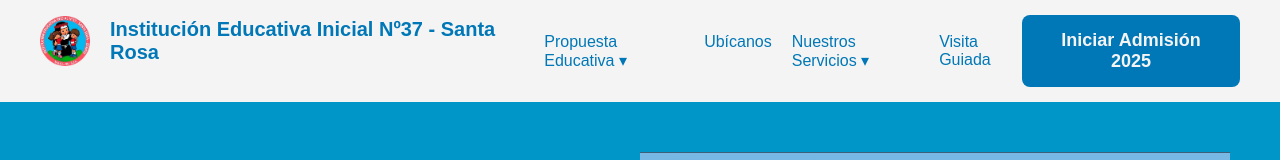
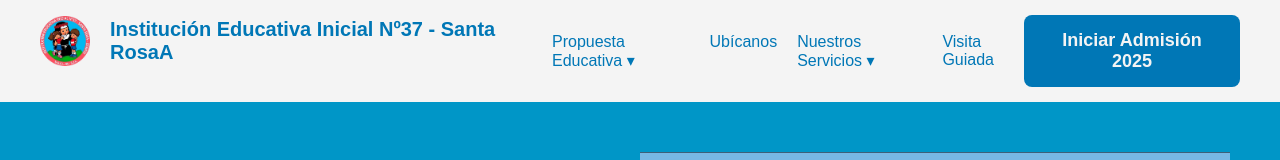
Before and after one commit to Integrador1Eintegrado/IEIE037-SANTA_ROSA, a plain HTML site: page index.html in a window 1280 px wide. Shown: the top 160 px of the page. Drawn offline with Linux system fonts and the light colour scheme; some packages are replaced by stand-ins of ours; files whose address does not match are found by name.

Commit message:
Modificación/Prueba

```diff
--- a/index.html
+++ b/index.html
@@ -12,7 +12,7 @@
     <header>
         <div class="logo">
             <img src="favicon.png" alt="Logo Institución Educativa Inicial Nº37" />
-            Institución Educativa Inicial Nº37 - Santa Rosa</div>
+            Institución Educativa Inicial Nº37 - Santa RosaA</div>
         <nav>
             <ul>
                 <li>
```
